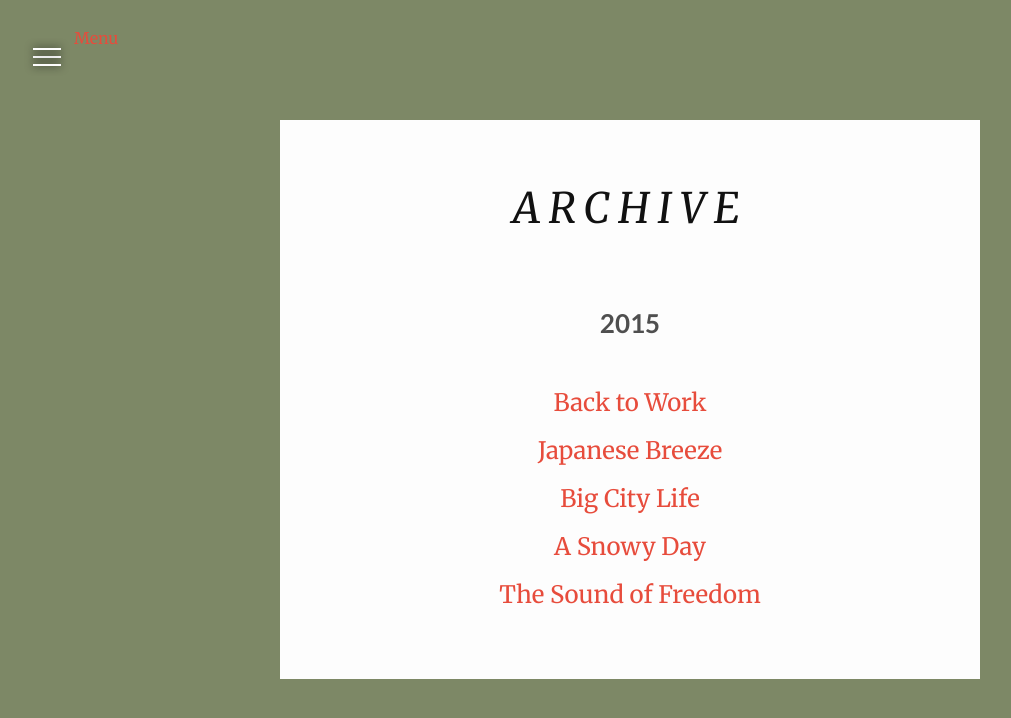
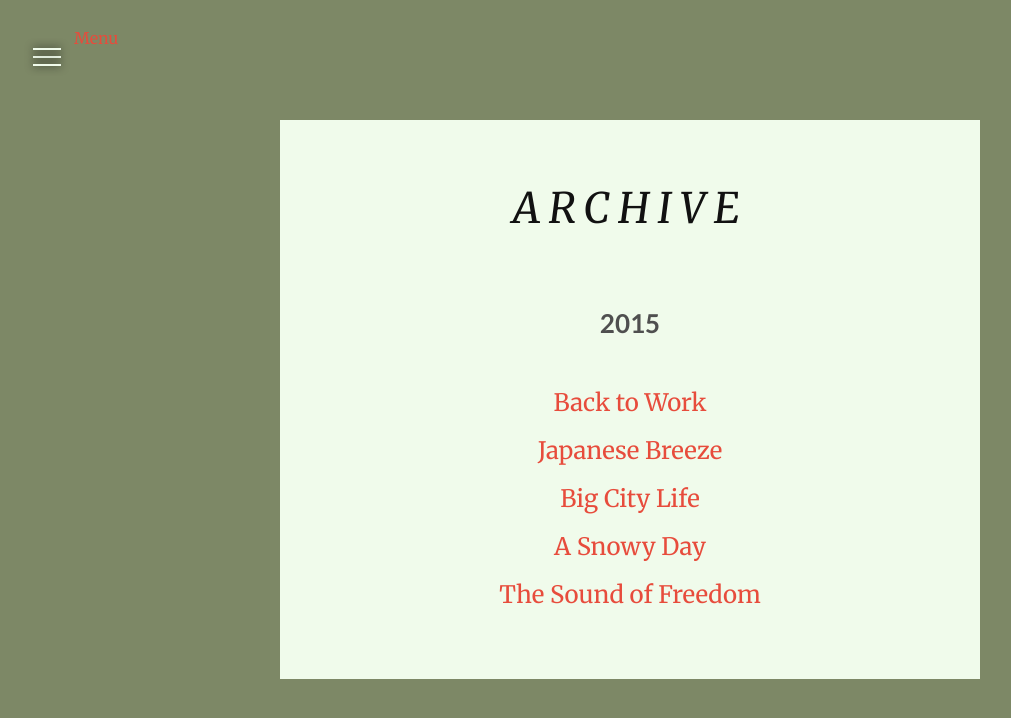
Before and after one commit to joaotorquato/blogosasvet, a Jekyll site: the page serve/archive/index.html, which Jekyll copies as it is, in a window 1280 px wide. Shown: the top 718 px of the page, without its empty margins (10-1021 px from the left). Built offline with Jekyll 4.4.1, drawn with Linux system fonts in a browser that asks for light colours; nearby versions of some CDN libraries.

Commit message:
Update main.scss

```diff
--- a/assets/css/main.scss
+++ b/assets/css/main.scss
@@ -18,7 +18,7 @@ $light-color:      #eee;
 
 $text-color:       $dark-color;
 $text-color-light: $light-color;
-$background-color: #fdfdfd;
+$background-color: #F0FBEB;
 $brand-color:      #e74c3c;
 $brand-color-2:    #7D8866;
 
```
